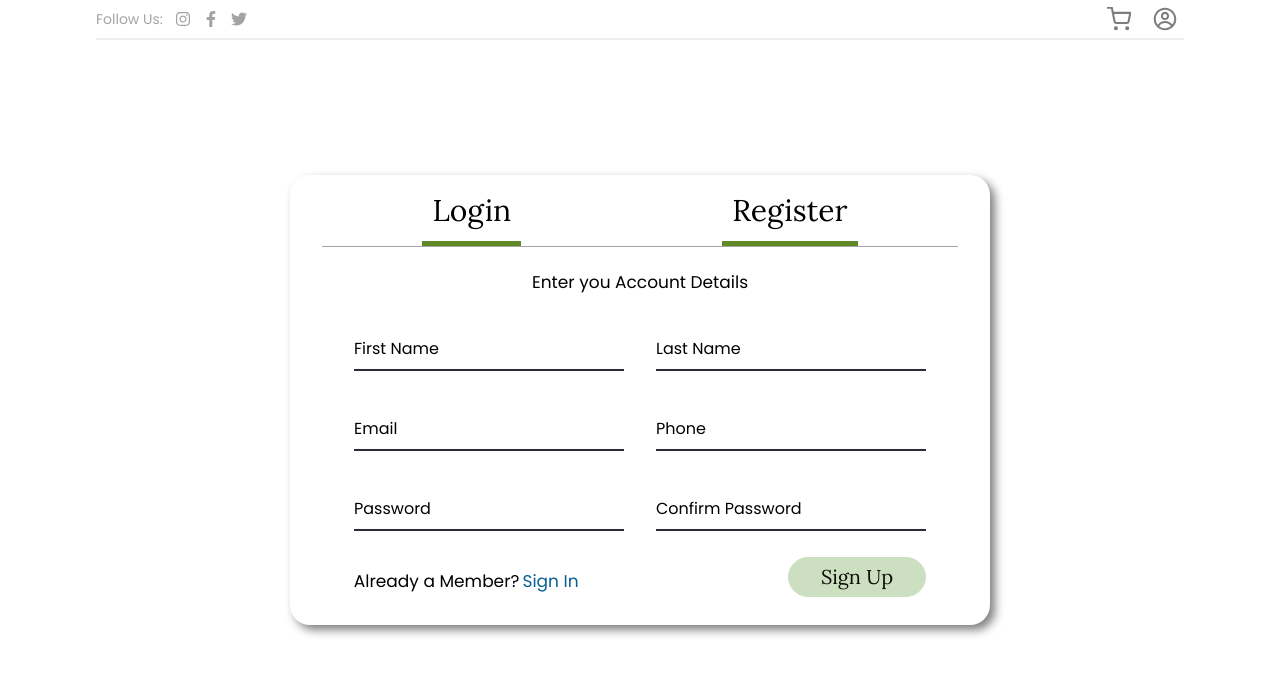
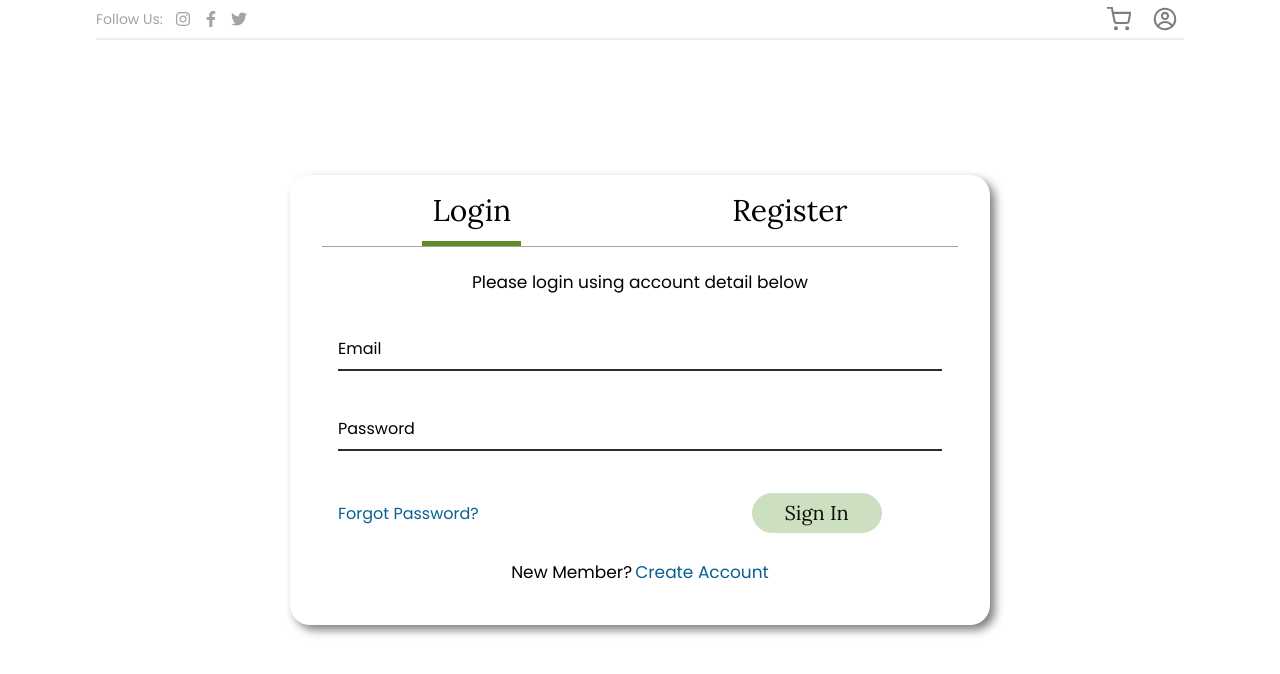
Before and after one commit to vishal-63/planting-io, a React (Create React App) app: page / in a window 1280 px wide. Shown: the top 674 px of the page. Built offline with nearby package versions, Linux system fonts and the light colour scheme.

Commit message:
completed login and register

```diff
--- a/src/Components/LoginModal/LoginModalElements.js
+++ b/src/Components/LoginModal/LoginModalElements.js
@@ -31,6 +31,12 @@
     & p {
       padding: 1rem;
     }
+
+    &.register {
+      height: 750px;
+      top: 15vh;
+      transform: translate(-50%, 0%);
+    }
   }
 `;
 
@@ -53,7 +59,12 @@
   font-size: 30px;
   line-height: 31px;
   padding: 15px 10px;
-  border-bottom: 5px solid #618925;
+  cursor:pointer;
+
+  &.login,
+  &.register {
+    border-bottom: 5px solid #618925;
+  }
 
   @media (max-width: 768px) {
     font-size: 19px;
@@ -64,6 +75,13 @@
   padding: 5px 1rem;
   width: 100%;
   display: flex;
+  flex-direction:column;
+
+  &.register{
+    @media (min-width: 768px){
+      flex-direction:row;
+    }
+  }
 `;
 
 export const Wrapper = styled.div`
@@ -88,7 +106,8 @@
   padding: 0px 1px;
   margin: 0.5rem 0;
 
-  &:focus ~ .label {
+  &:focus ~ .label,
+  &.text ~ .label {
     transform: translate(0, -2.6rem) scale(1);
   }
 `;
--- a/src/Components/LoginModal/index.js
+++ b/src/Components/LoginModal/index.js
@@ -1,4 +1,4 @@
-import React from "react";
+import React, {useState} from "react";
 import { Link } from "react-router-dom";
 import {
   LoginContainer,
@@ -17,21 +17,34 @@
   AlreadyAccount,
 } from "./LoginModalElements";
 
-const LoginModal = () => {
+function inputChange(e) {
+  if (e.target.value != "") {
+    e.target.classList.add("text");
+  } else {
+    e.target.classList.remove("text");
+  }
+}
+
+const LoginModal = ({mode}) => {
+
+  const [formMode, setFormMode] = useState(mode || 'login')
+
   return (
+    <>
+      {formMode==='login'?
       <LoginContainer>
         <TabsContainer>
-        <Tab>Login</Tab>
-        <Tab>Register</Tab>
+          <Tab className="login">Login</Tab>
+          <Tab onClick={()=>setFormMode('register')}>Register</Tab>
         </TabsContainer>
-      {/* <p>Please login using account detail below</p>
+        <p>Please login using account detail below</p>
       <FormContainer>
         <Wrapper class="emailinput">
-          <Input spellcheck="false" type="email" />
+          <Input spellcheck="false" type="email" onChange={inputChange} />
           <Label className="label">Email</Label>
         </Wrapper>
         <Wrapper>
-          <Input spellcheck="false" type="password" />
+          <Input spellcheck="false" type="password" onChange={inputChange} />
           <Label className="label">Password</Label>
         </Wrapper>
         <ButtonContainer>
@@ -41,34 +54,49 @@
       </FormContainer>
       <NewAccount>
         New Member?<br/> <a href="/"> Create Account</a>
-      </NewAccount> */}
-      <p>Enter you Account Details</p>
-      <FormContainer>
+      </NewAccount>
+      </LoginContainer>:<></>}
+      {formMode==='register'?
+      <LoginContainer className="register">
+        <TabsContainer>
+          <Tab onClick={()=>setFormMode('login')}>Login</Tab>
+          <Tab className="register">Register</Tab>
+        </TabsContainer>
+        <p>Enter your Account Details</p>
+        <FormContainer className="register">
           <Block>
             <Wrapper>
-            <Input spellcheck="false" type="text" />
+              <Input spellcheck="false" type="text" onChange={inputChange} />
               <Label className="label">First Name</Label>
             </Wrapper>
             <Wrapper class="emailinput">
-            <Input spellcheck="false" type="email" />
+              <Input spellcheck="false" type="email" onChange={inputChange} />
               <Label className="label">Email</Label>
             </Wrapper>
             <Wrapper>
-            <Input spellcheck="false" type="password" />
+              <Input
+                spellcheck="false"
+                type="password"
+                onChange={inputChange}
+              />
               <Label className="label">Password</Label>
             </Wrapper>
           </Block>
           <Block>
             <Wrapper>
-            <Input spellcheck="false" type="text" />
+              <Input spellcheck="false" type="text" onChange={inputChange} />
               <Label className="label">Last Name</Label>
             </Wrapper>
             <Wrapper>
-            <Input spellcheck="false" type="text" />
+              <Input spellcheck="false" type="text" onChange={inputChange} />
               <Label className="label">Phone</Label>
             </Wrapper>
             <Wrapper>
-            <Input spellcheck="false" type="password" />
+              <Input
+                spellcheck="false"
+                type="password"
+                onChange={inputChange}
+              />
               <Label className="label">Confirm Password</Label>
             </Wrapper>
           </Block>
@@ -79,7 +107,8 @@
           </AlreadyAccount>
           <SignUpBtn type="submit">Sign Up</SignUpBtn>
         </ButtonContainer>
-    </LoginContainer>
+      </LoginContainer>:<></>}
+    </>
   );
 };
 
```
Lines whose indentation alone changed are shown as unchanged.
